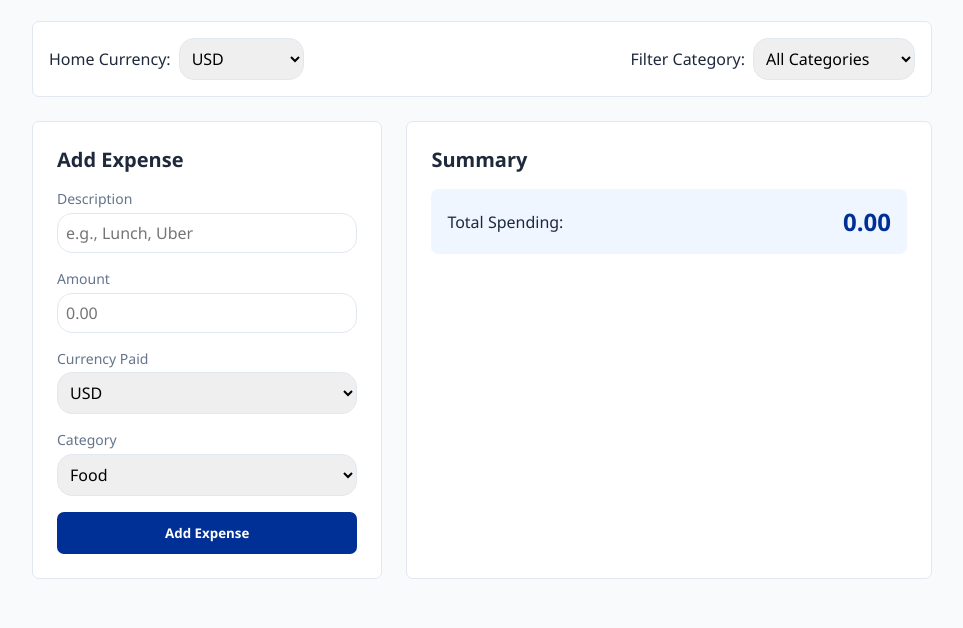
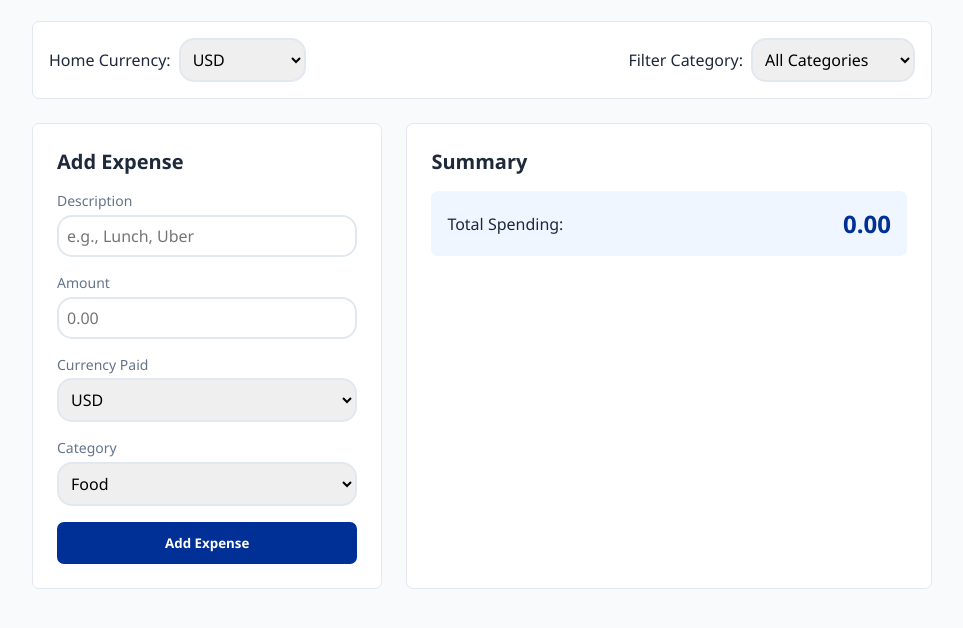
Before and after one commit to karumenick-dev/currency-converter-assignment, a plain HTML site: page index.html in a window 1280 px wide. Shown: the part 100-728 px from the top of the page, without its empty margins (158-1121 px from the left). Drawn offline with Linux system fonts and the light colour scheme; a script that the page names is missing.

Commit message:
change border to 2px

```diff
--- a/style.css
+++ b/style.css
@@ -18,7 +18,7 @@ header p { color: var(--text-muted); }
 
 .controls-bar { display: flex; justify-content: space-between; background: var(--card-bg); padding: 1rem; border-radius: 7px; border: 1px solid var(--border); margin-bottom: 1.5rem; gap: 1rem; }
 .control-group { display: flex; align-items: center; gap: 0.5rem; font-weight: 500; }
-select, input { padding: 0.5rem; border: 1px solid var(--border); border-radius: 15px; font-size: 1rem; outline: none; }
+select, input { padding: 0.5rem; border: 2px solid var(--border); border-radius: 15px; font-size: 1rem; outline: none; }
 select:focus, input:focus { border-color: var(--primary); }
 
 .dashboard-grid { display: grid; grid-template-columns: 1fr 1.5fr; gap: 1.5rem; }
```
